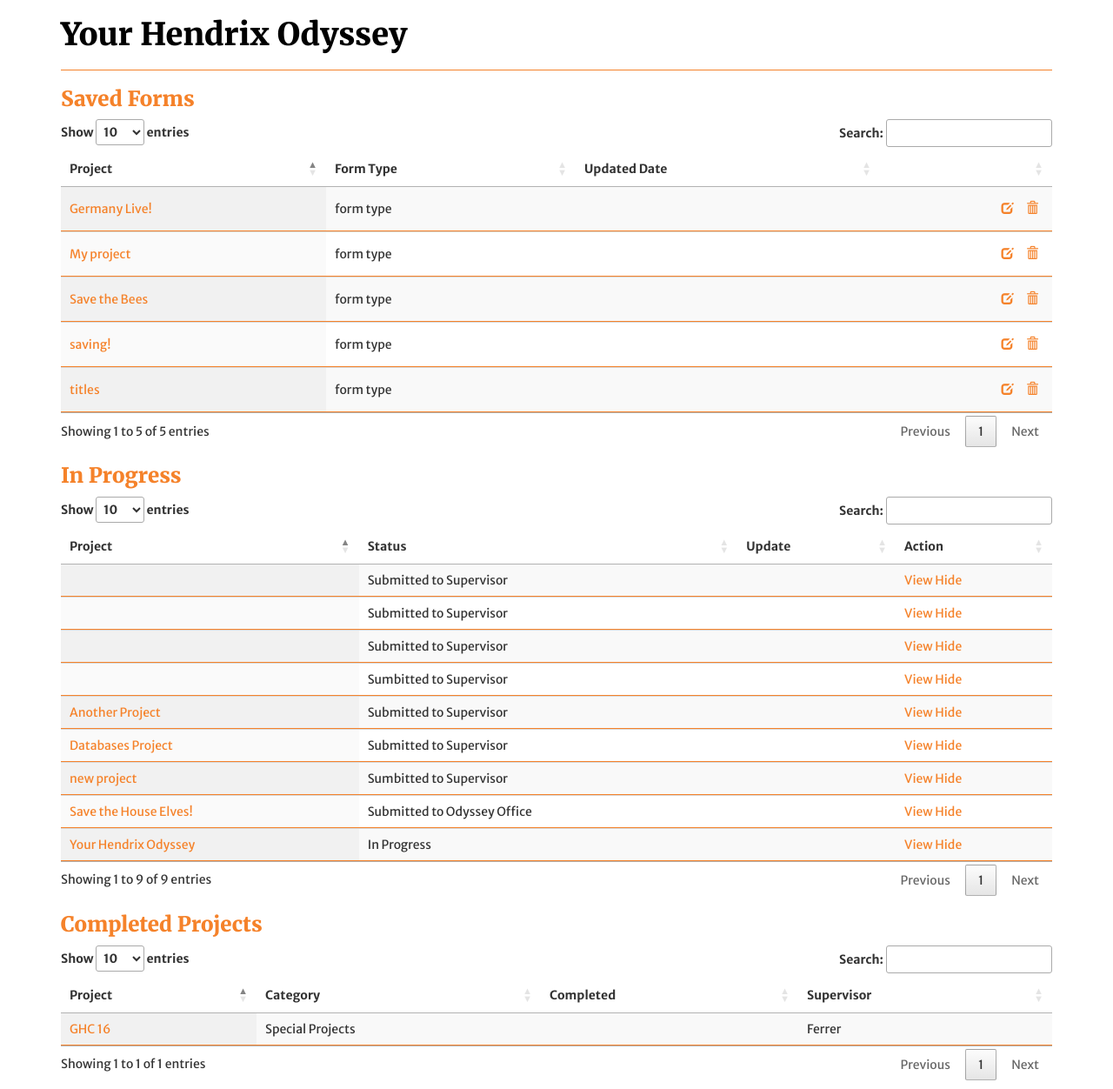
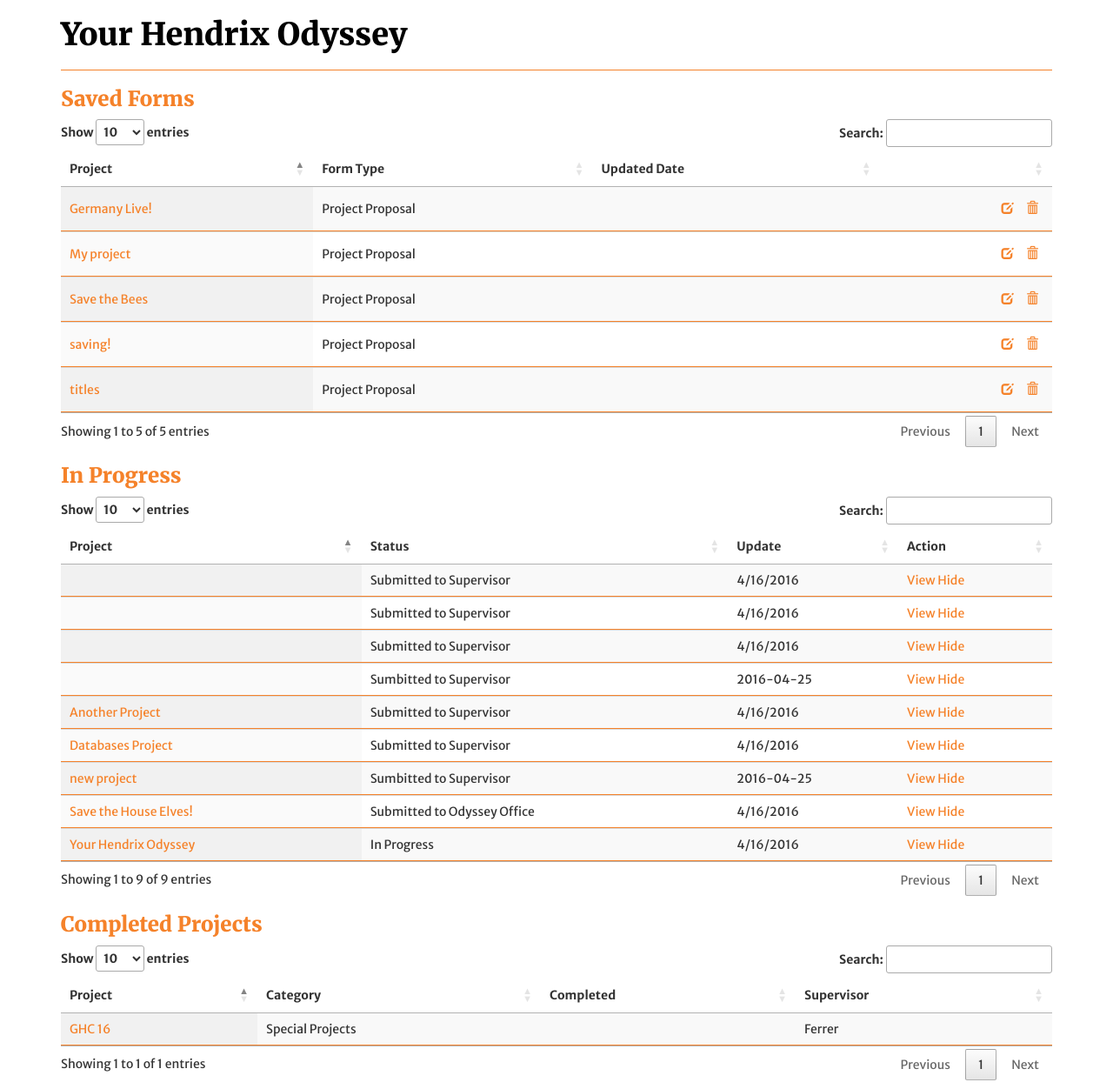
Before and after one commit to sweetenmn/HDXodyssey, a Django app: page /odyssey/ in a window 1280 px wide. Shown: the part 48-1300 px from the top of the page at 87% size. Run offline with Django 3.2, Linux system fonts and the light colour scheme; data comes from the database, SQL or seed files in the repository; some libraries are stand-ins or nearby versions.

Commit message:
editing and updating

```diff
--- a/projects/static/projects/script.js
+++ b/projects/static/projects/script.js
@@ -23,22 +23,38 @@ $(document).ready(function(){
 	$(".inputdesc + label").addClass('btn btn-default btn-sm');
 
     $('#progress_table').DataTable( {
-    	select: 'single'
-
+    	select: 'single',
+        language: {
+            select: {
+                rows: {
+                    _: ''
+                }
+            }
+        }
     } );
 
     $('#completion_table').DataTable( {
-        select: 'single'
+        select: 'single',
+        language: {
+            select: {
+                rows: {
+                    _: ''
+                }
+            }
+        }
 
     } );
     $('#saved_forms_table').DataTable( {
-        select: 'single'
-
+        select: 'single',
+        language: {
+            select: {
+                rows: {
+                    _: ''
+                }
+            }
+        }
     } );
 
-    $('#waiting_table').DataTable( {
-        select:'single'
-    });
 
 	$(":submit").click(function() {
 		clicked = this.value
@@ -57,48 +73,6 @@ $(document).ready(function(){
 
     });
 
-
-
-	// $('#post-project').on('submit', function(event){
-	// 	event.preventDefault();
-	// 	switch(clicked){
-	// 		case "ss":
-	// 			console.log("save and submit");
-	// 			console.log($('#title').val());
-	// 			console.log($('#party :selected').attr('id'));
-	// 			console.log($('#super :selected').attr('id'));
-	// 			submit_proposal();
-	// 			break;
-	// 		case "save":
-	// 			console.log("save");
-	// 			save_proposal();
-	// 			break;
-	// 		case "del":
-	// 			console.log("delete");
-	// 			delete_proposal();
-	// 			break;
-	// 		default:
-	// 			break;
-	// 	}
-	// });
-
-
-	// function submit_proposal(){
-	// 	$.ajax({
-	// 		url : "submit_proposal/",
-	// 		type : "POST",
-	// 		datatype: 'json',
-	// 		data : { title : $("#title").val(), super : $('#super :selected').attr('id').substring(3), category : $("#cat :selected").attr('id')},success : function(json) {
-	// 			console.log(json);
-	// 			console.log("success");
-	// 		},error : function(jqXHR, textStatus, errorThrown){
-	// 			console.log(textStatus, errorThrown);
-	// 		}
-
-	// 	});
-	// };
-
-    // This function gets cookie with a given name
     function getCookie(name) {
         var cookieValue = null;
         if (document.cookie && document.cookie != '') {
--- a/projects/templates/projects/landing.html
+++ b/projects/templates/projects/landing.html
@@ -13,11 +13,16 @@
     </thead>
     <tbody>
         {% for p in projects %}
-        {% if p.status == "Unsubmitted" %}
+        {% if 'Unsubmitted' in p.status %}
         <tr class="clickable" id="{{p.id}}">
             <td><a href="{% url 'projects:edit' p.id %}">{{p.title}}</a></td>
-            <td>form type</td>
-            <td>{{p.updated_date}}</td>
+            <td>
+            {% if 'Comp' in p.status %}
+                Project Completion
+            {% else %}
+                Project Proposal
+            {% endif %}</td>
+            <td></td>
             <td>
             <div id="icons">
                 <a href="{% url 'projects:edit' p.id %}" class="btn btn-link" aria-label="Edit">
@@ -51,7 +56,7 @@
         <tr class="clickable" id="{{p.id}}">
           <td><a href="{% url 'projects:status' p.id %}">{{p.title}}</a></td>
           <td>{{p.status}}</td>
-          <td>{{p.updated_date}}</td>
+          <td>{{ p.update_date }}</td>
           <td>
             <a href="{% url 'projects:status' p.id %}">View</a>
             <a href=#>Hide</a>
--- a/projects/urls.py
+++ b/projects/urls.py
@@ -10,6 +10,6 @@ urlpatterns = [url(r'^$', views.landing, name = 'landing'),
                url(r'^upload/$', views.upload, name='upload'),
                url(r'^upload/success', views.success, name='success'),
                url(r'^success', views.success, name='success'),
-               url(r'^edit-form/(?P<project_id>[0-9]+)', views.edit_proposal, name='edit'),
-               url(r'^edit-form/(?P<project_id>[0-9]+)/submit/', views.submit_saved, name='submitedit'),
+               url(r'^edit-form/(?P<project_id>[0-9]+)/$', views.edit_proposal, name='edit'),
+               url(r'^edit-form/(?P<project_id>[0-9]+)/submit', views.submitsaved, name='submitedit'),
                ]
--- a/projects/views.py
+++ b/projects/views.py
@@ -1,5 +1,4 @@
-from django.shortcuts import render
-from django.shortcuts import get_object_or_404, render
+from django.shortcuts import render, redirect, get_object_or_404
 from django.http import HttpResponse, HttpResponseRedirect
 from django.core.urlresolvers import reverse
 from django.http import Http404
@@ -17,11 +16,19 @@ from docx import Document
 
 import logging
 logger = logging.getLogger(__name__)
+categories = ['Artistic Creativity', 'Global Awareness',
+              'Professional and Leadership Development',
+              'Special Projects', 'Service to the World',
+              'Undergraduate Research']
+substatus="Submitted to Supervisor"
+savestatus="Unsubmitted"
+
 
 WORD_EXTENSION = '.docx'
 def proposal(request):
     supervisors = User.objects.filter(groups__name='Supervisors')
-    return render(request, 'projects/proposal.html', {'supervisors':supervisors})
+    return render(request, 'projects/proposal.html', {'supervisors':supervisors,
+                                                      'categories':categories})
 
 def status(request, project_id):
     project = get_object_or_404(Project, pk=project_id)
@@ -58,8 +65,6 @@ def success(request):
 
 @csrf_protect
 def submit(request):
-    substatus="Sumbitted to Supervisor"
-    savestatus="Unsubmitted"
     now=datetime.datetime.now().strftime('%Y-%m-%d')
     if request.method == 'POST':
         if 'narfile' in request.FILES:
@@ -78,6 +83,7 @@ def submit(request):
                             end_date=data.get('enddate'),
                             update_date=now
                             )
+        new_project.save()
         new_prop=Proposal(project_id=new_project,
                           narrative=data.get('narrative'),
                           created_date=now,
@@ -96,58 +102,48 @@ def submit(request):
             new_prop.status=savestatus
             new_project.save()
             new_prop.save()
-            return render(request,'projects/proposalSave.html', {'project':new_project})
+            return render(request,'projects/proposalSave.html', {'project':new_project, 'categories':categories})
 
 @csrf_protect
-def submit_saved(request, project_id):
-    substatus="Sumbitted to Supervisor"
-    savestatus="Unsubmitted"
+def submitsaved(request, project_id):
     now=datetime.datetime.now().strftime('%Y-%m-%d')
     if request.method == 'POST':
         if 'narfile' in request.FILES:
             handle_uploaded_file(request.FILES['narfile'])
+        project = get_object_or_404(Project, pk=project_id)
+        proposal = get_object_or_404(Proposal, pk=project)
         data = request.POST
-        new_title = data.get('tatle')
-        adv = data.get('super')
-        new_adv = User.objects.get(pk=adv)
-        new_category = data.get('cat')
 
-        new_project=Project(title=new_title,
-                            category=new_category,
-                            advisor=new_adv,
-                            status="",
-                            start_date=data.get('startdate'),
-                            end_date=data.get('enddate'),
-                            update_date=now
-                            )
-        new_prop=Proposal(project_id=new_project,
-                          narrative=data.get('narrative'),
-                          created_date=now,
-                          status="",
-                          updated_date=now
-                          )
+        project.title = data.get('title')
+        project.advisor = User.objects.get(pk=data.get('super'))
+        project.category = data.get('editcat')
+        project.status=""
+        project.start_date = data.get('startdate')
+        project.end_date = data.get('enddate')
+        project.update_date = now
+        proposal.narrative=data.get('narrative')
+        proposal.updated_date=now
+        proposal.status=""
+        logger.debug('made it here')
         if data.get('propose')=="Save & Submit to Supervisor":
-            new_project.status=substatus
-            new_prop.status=substatus
-            new_project.save()
-            new_prop.save()
-
-            render(request, 'projects/success.html')
+            logger.debug('made it now here!')
+            project.status=substatus
+            proposal.status=substatus
+            project.save()
+            proposal.save()
+            return render(request, 'projects/success.html')
         else:
-            new_project.status=savestatus
-            new_prop.status=savestatus
-            new_project.save()
-            new_prop.save()
-            return render(request,'projects/proposalSave.html', {'project':new_project})
-
-
+            project.status=savestatus
+            proposal.status=savestatus
+            project.save()
+            proposal.save()
+            return render(request,'projects/proposalSave.html', {'project':project, 'categories':categories})
 
 def edit_proposal(request, project_id):
     supervisors = User.objects.filter(groups__name='Supervisors')
     project = get_object_or_404(Project, pk=project_id)
     return render(request, 'projects/proposalEdit.html',
-                  {'project':project, 'supervisors':supervisors})
-
+                  {'project':project, 'supervisors':supervisors, 'categories':categories})
 
 def landing(request):
     projects = Project.objects.all()
```
Also changed, not shown: projects/templates/projects/proposal.html (+3 -6 lines), projects/templates/projects/proposalEdit.html (+17 -12 lines), 1 other file.
